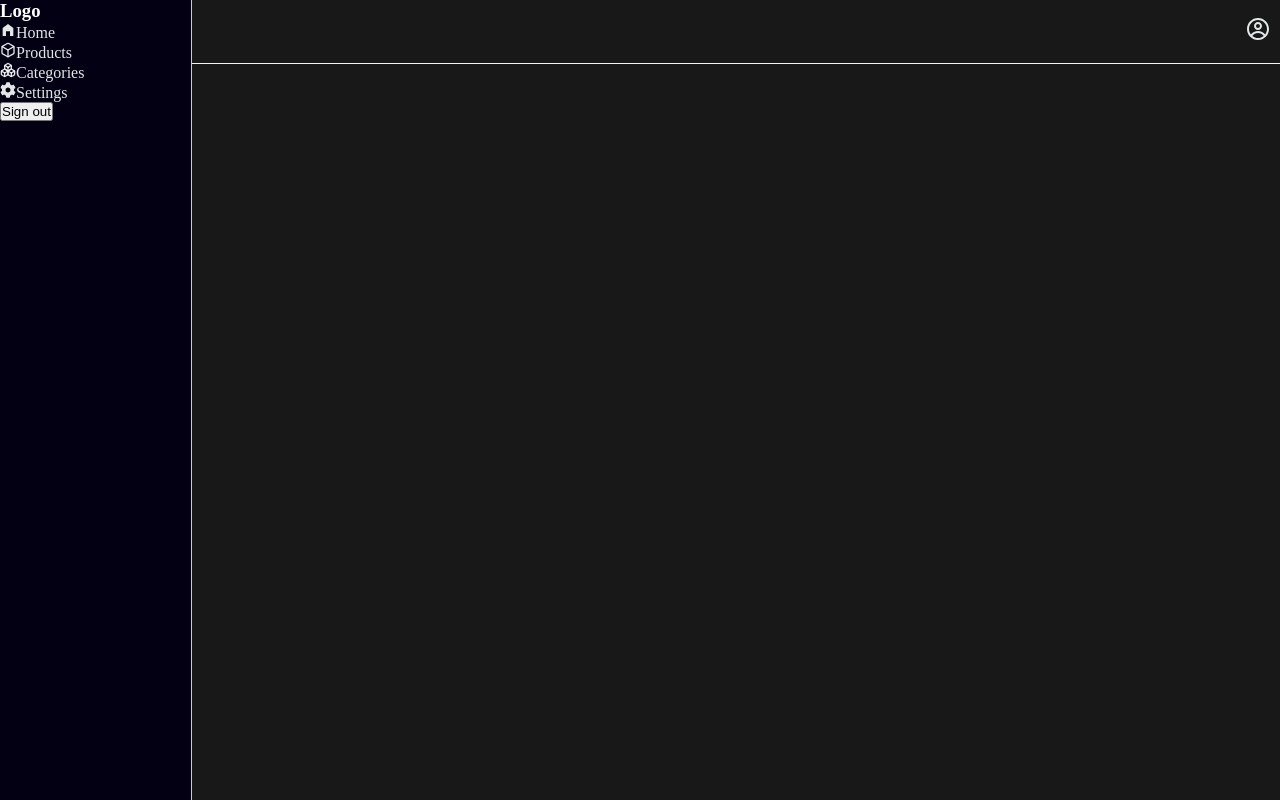
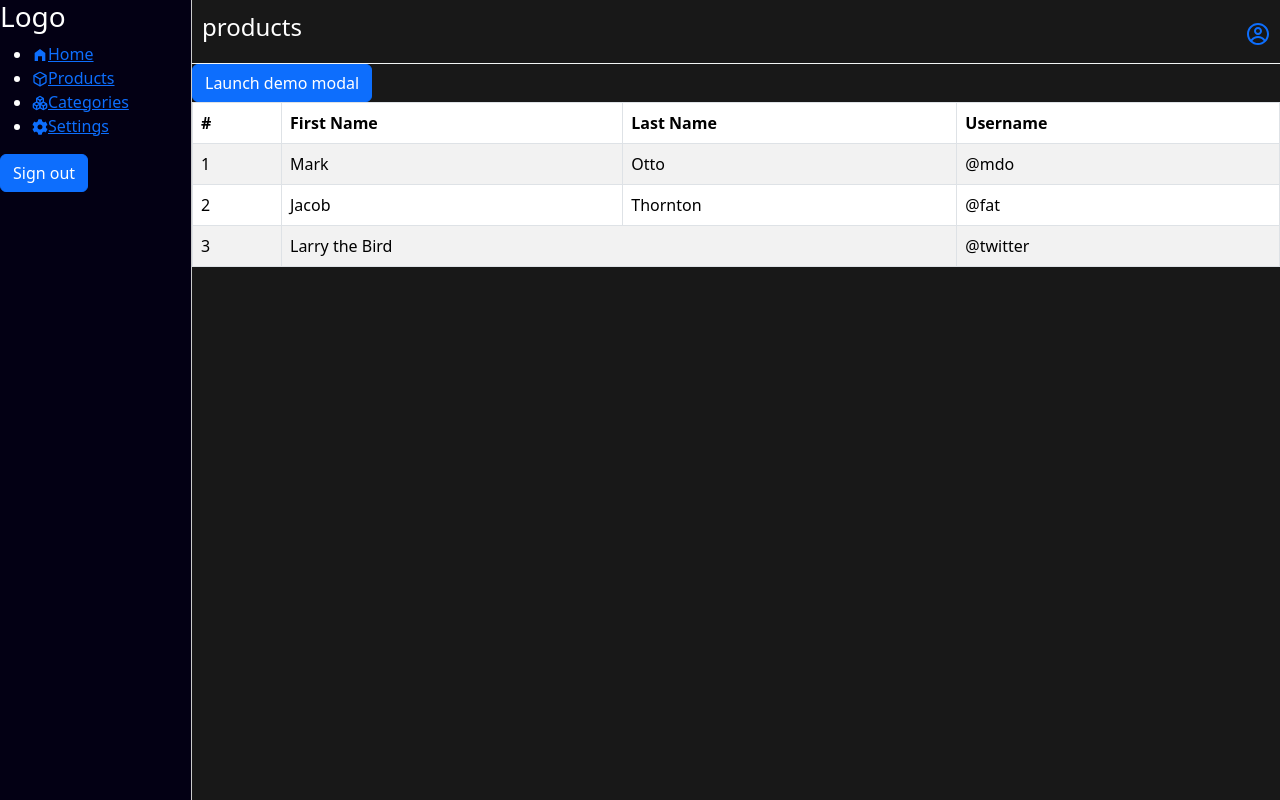
Before and after one commit to philipagak-afk/managment, a React (Vite) app: page /products in a window 1280 px wide. Built offline with nearby package versions, Linux system fonts and the light colour scheme; no server answers; sample sign-in values are in the browser's storage.

Commit message:
update project

```diff
--- a/src/App.css
+++ b/src/App.css
@@ -22,6 +22,7 @@
   width: 85%;
   height: 100%;
   background-color: #181818;
+  color:#fff;
 }
 
 .navbar{
@@ -103,3 +104,71 @@ img {
   font-weight: bold;
   text-align: center;
 }
+
+.loader-container{
+  width: 100%;
+  height: 100vh;
+  display: flex;
+  justify-content: center;
+  align-items: center;
+}
+
+/* From Uiverse.io by bociKond */
+.spinner {
+  width: 70.4px;
+  height: 70.4px;
+  --clr: rgb(247, 197, 159);
+  --clr-alpha: rgb(247, 197, 159,.1);
+  animation: spinner 1.6s infinite ease;
+  transform-style: preserve-3d;
+}
+
+.spinner > div {
+  background-color: var(--clr-alpha);
+  height: 100%;
+  position: absolute;
+  width: 100%;
+  border: 3.5px solid var(--clr);
+}
+
+.spinner div:nth-of-type(1) {
+  transform: translateZ(-35.2px) rotateY(180deg);
+}
+
+.spinner div:nth-of-type(2) {
+  transform: rotateY(-270deg) translateX(50%);
+  transform-origin: top right;
+}
+
+.spinner div:nth-of-type(3) {
+  transform: rotateY(270deg) translateX(-50%);
+  transform-origin: center left;
+}
+
+.spinner div:nth-of-type(4) {
+  transform: rotateX(90deg) translateY(-50%);
+  transform-origin: top center;
+}
+
+.spinner div:nth-of-type(5) {
+  transform: rotateX(-90deg) translateY(50%);
+  transform-origin: bottom center;
+}
+
+.spinner div:nth-of-type(6) {
+  transform: translateZ(35.2px);
+}
+
+@keyframes spinner {
+  0% {
+    transform: rotate(45deg) rotateX(-25deg) rotateY(25deg);
+  }
+
+  50% {
+    transform: rotate(45deg) rotateX(-385deg) rotateY(25deg);
+  }
+
+  100% {
+    transform: rotate(45deg) rotateX(-385deg) rotateY(385deg);
+  }
+}
--- a/src/App.jsx
+++ b/src/App.jsx
@@ -1,4 +1,5 @@
 import { BrowserRouter, Route, Routes } from "react-router";
+import 'bootstrap/dist/css/bootstrap.min.css';
 import "./App.css";
 import Layout from "./pages/Layout";
 import Signin from "./pages/Signin";
--- /dev/null
+++ b/src/components/Loader.jsx
@@ -0,0 +1,21 @@
+
+
+function Loader() {
+  return (
+    <div className="spinner">
+        <div></div>
+        <div></div>
+        <div></div>
+        <div></div>
+        <div></div>
+        <div></div>
+        <div></div>
+        <div></div>
+        <div></div>
+        <div></div>
+
+    </div>
+  )
+}
+
+export default Loader
--- a/src/components/Navbar.jsx
+++ b/src/components/Navbar.jsx
@@ -1,12 +1,15 @@
 import { CgProfile } from "react-icons/cg";
-import { Link } from "react-router";
+import { Link, useLocation } from "react-router";
 
 
 
 function Navbar() {
+  const location = useLocation()
+
+  const path = location.pathname === "/" ? "dashboard" : location.pathname.substring(1)
   return (
     <nav className="navbar">
-        <h4></h4>
+        <h4>{path}</h4>
         <Link to={"profile"}>
         <CgProfile/>
         </Link>
--- /dev/null
+++ b/src/components/ProductForm.jsx
@@ -0,0 +1,45 @@
+import { useState } from "react";
+import { Button, Form, Modal } from "react-bootstrap";
+
+
+function ProductForm() {
+    const [show, setShow] = useState(false);
+
+  const handleClose = () => setShow(false);
+  const handleShow = () => setShow(true);
+
+  return (
+     <>
+      <Button variant="primary" onClick={handleShow}>
+        Launch demo modal
+      </Button>
+
+      <Modal show={show} onHide={handleClose}>
+        <Modal.Header closeButton>
+          <Modal.Title>Create Product</Modal.Title>
+        </Modal.Header>
+        <Modal.Body><Form>
+      <Form.Group className="mb-3" controlId="exampleForm.ControlInput1">
+        <Form.Label>Email address</Form.Label>
+        <Form.Control type="email" placeholder="name@example.com" />
+      </Form.Group>
+      <Form.Group className="mb-3" controlId="exampleForm.ControlTextarea1">
+        <Form.Label>Example textarea</Form.Label>
+        <Form.Control as="textarea" rows={3} />
+      </Form.Group>
+    </Form>
+</Modal.Body>
+        <Modal.Footer>
+          <Button variant="secondary" onClick={handleClose}>
+            Close
+          </Button>
+          <Button variant="primary" onClick={handleClose}>
+            Save Changes
+          </Button>
+        </Modal.Footer>
+      </Modal>
+    </>
+  );
+}
+
+export default ProductForm
--- /dev/null
+++ b/src/components/ProductsTable.jsx
@@ -0,0 +1,40 @@
+import { Table } from "react-bootstrap";
+
+
+function ProductsTable() {
+   return (
+    <Table striped bordered hover>
+      <thead>
+        <tr>
+          <th>#</th>
+          <th>First Name</th>
+          <th>Last Name</th>
+          <th>Username</th>
+        </tr>
+      </thead>
+      <tbody>
+        <tr>
+          <td>1</td>
+          <td>Mark</td>
+          <td>Otto</td>
+          <td>@mdo</td>
+        </tr>
+        <tr>
+          <td>2</td>
+          <td>Jacob</td>
+          <td>Thornton</td>
+          <td>@fat</td>
+        </tr>
+        <tr>
+          <td>3</td>
+          <td colSpan={2}>Larry the Bird</td>
+          <td>@twitter</td>
+        </tr>
+      </tbody>
+    </Table>
+  );
+}
+
+
+
+export default ProductsTable
--- a/src/pages/Products.jsx
+++ b/src/pages/Products.jsx
@@ -1,9 +1,12 @@
+import ProductForm from "../components/ProductForm";
+import ProductsTable from "../components/ProductsTable";
 
 
 function Products() {
   return (
     <div>
-
+    <ProductForm/>
+      <ProductsTable/>
     </div>
   )
 }
--- a/src/pages/ProtectedLayout.jsx
+++ b/src/pages/ProtectedLayout.jsx
@@ -1,6 +1,7 @@
 import { getAuth, onAuthStateChanged } from "firebase/auth";
 import { useEffect, useState } from "react";
 import { Navigate, Outlet } from "react-router";
+import Loader from "../components/Loader";
 
 // i.e. firebase.auth().onAuthStateChanged((user)=> //.....)
 function ProtectedLayout() {
@@ -16,7 +17,13 @@ const auth = getAuth()
     return () => unsub();
   }, [auth]);
 
-  if(loading) return <p>Loading...</p>
+  if(loading)
+    return (
+  <div className="loader-container">
+    <Loader />
+  </div>
+  );
+
 
   if(!isAuthenticated)  return <Navigate to={"/signin"} replace={true}/>
   return <Outlet/>
```
